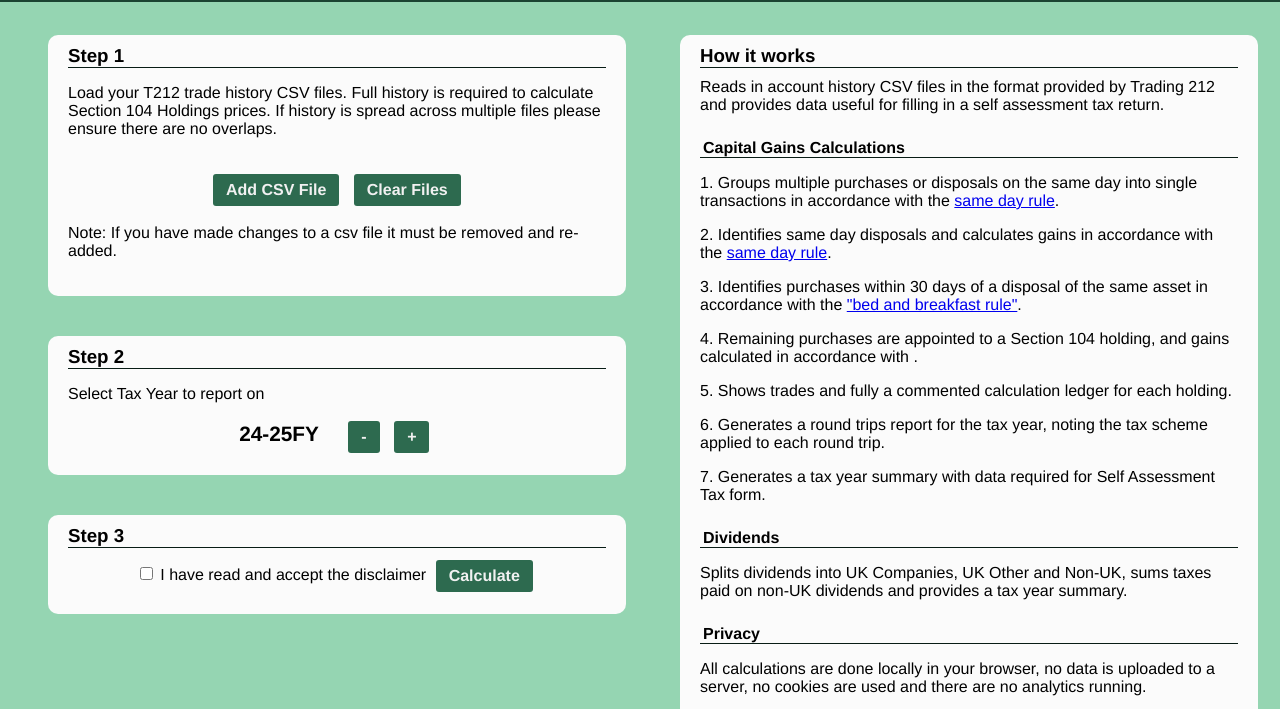
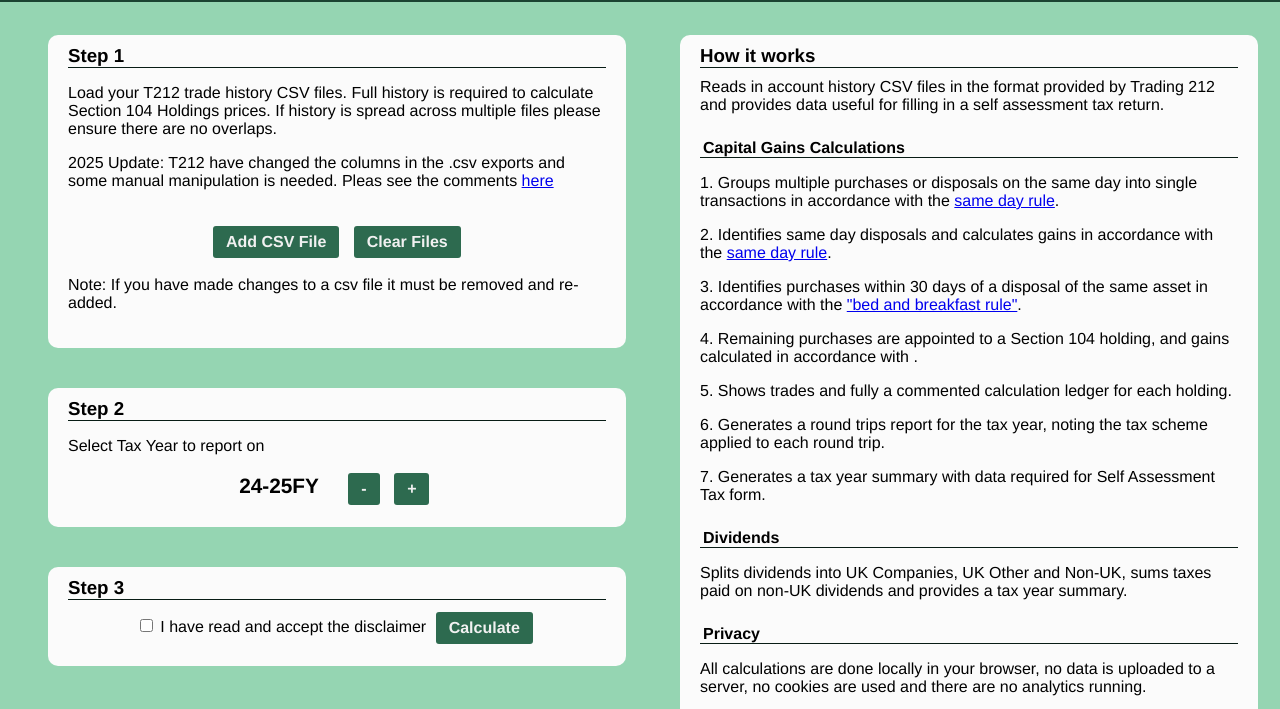
Before and after one commit to GryphonR/taxing212, a plain HTML site: page index.html in a window 1280 px wide. Shown: the part 78-787 px from the top of the page. Drawn offline with nearby package versions, Linux system fonts and the light colour scheme.

Commit message:
Update index.html to reflect format chanve
Note about format change, as per issue: https://github.com/GryphonR/taxing212/issues/2#issuecomment-3291926094

```diff
--- a/index.html
+++ b/index.html
@@ -31,6 +31,7 @@
               calculate Section 104 Holdings prices. If history is spread across multiple files please ensure there are
               no
               overlaps.</p>
+            <p>2025 Update: T212 have changed the columns in the .csv exports and some manual manipulation is needed. Pleas see the comments <a href="https://github.com/GryphonR/taxing212/issues/2#issuecomment-3291926094">here</a></p>
             <div v-if="fileList.length > 0" class="files">
               <strong>Files Loaded:</strong>
               <template v-for="i in fileList">
```
